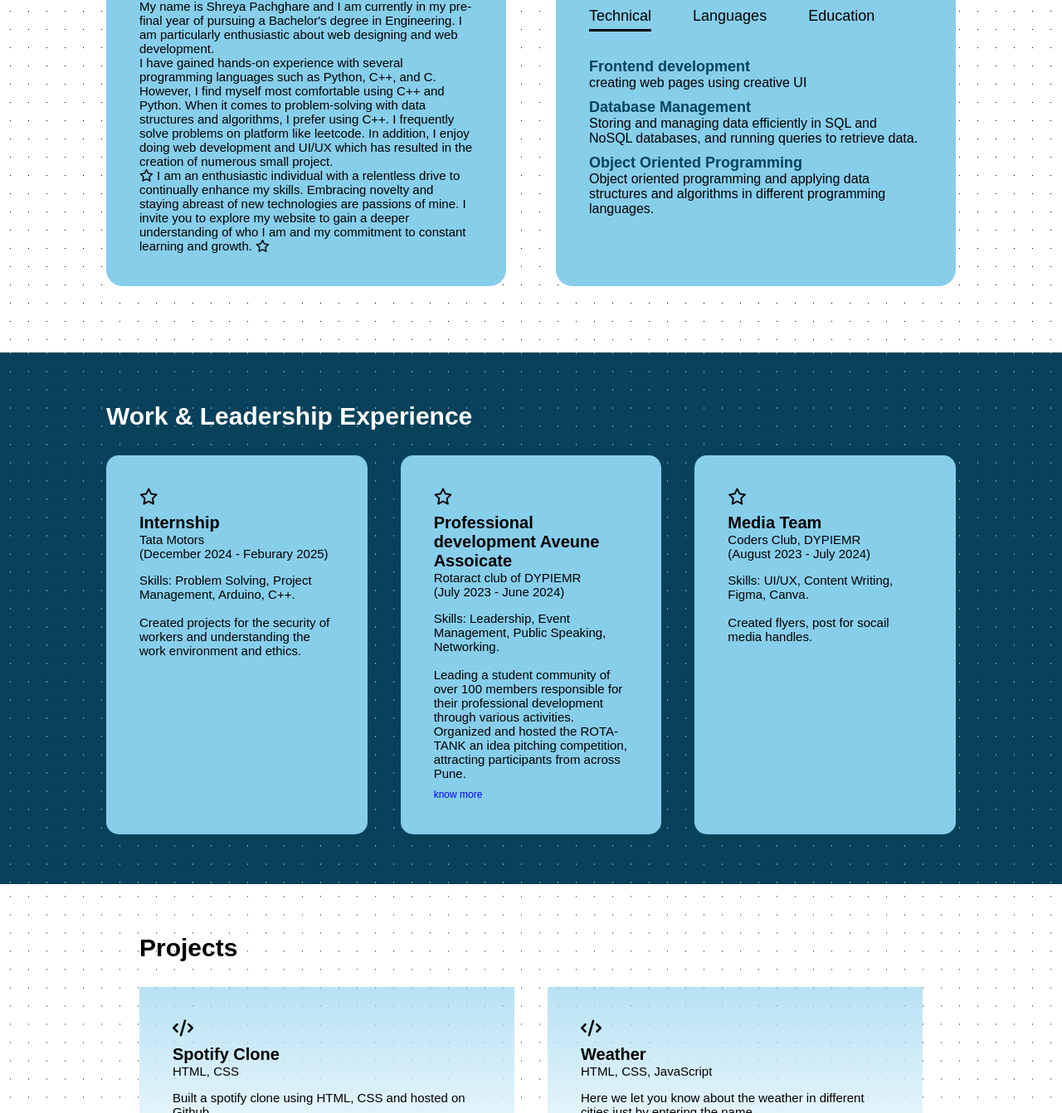
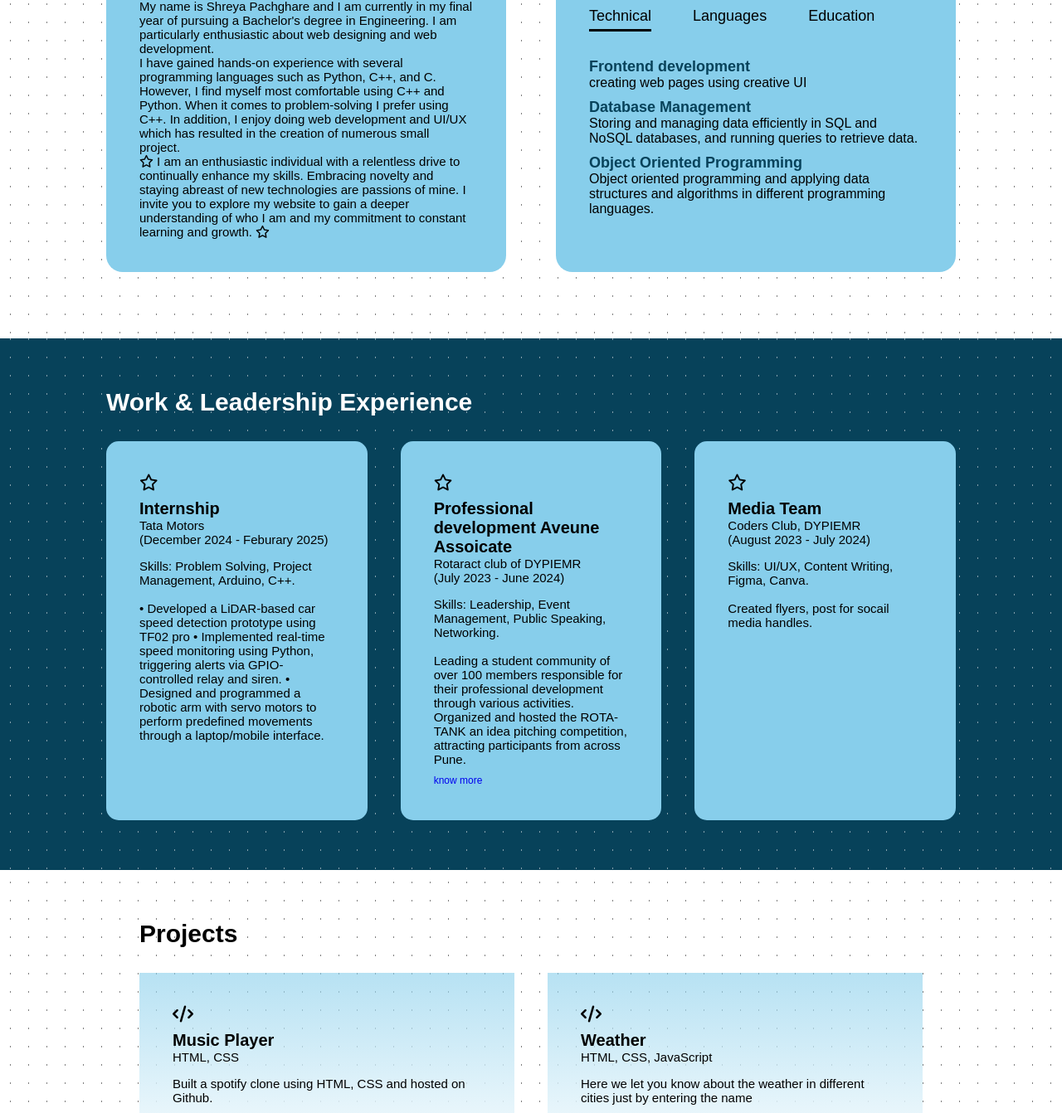
Before and after one commit to shreyap170/Portfolio-, a plain HTML site: page index.html in a window 1280 px wide. Shown: the part 715-2057 px from the top of the page at 83% size. Drawn offline with Linux system fonts and the light colour scheme.

Commit message:
Update index.html

```diff
--- a/index.html
+++ b/index.html
@@ -41,8 +41,8 @@
             <div class="row">
                 <div class="about-col-1">
                     <h1 class="subtitle">About Me</h1>
-                    <p>My name is Shreya Pachghare and I am currently in my pre-final year of pursuing a Bachelor's degree in Engineering. I am particularly enthusiastic about web designing and web development. <br>
-                        I have gained hands-on experience with several programming languages such as Python, C++, and C. However, I find myself most comfortable using C++ and Python. When it comes to problem-solving with data structures and algorithms, I prefer using C++. I frequently solve problems on platform like leetcode. In addition, I enjoy doing web development and UI/UX which has resulted in the creation of numerous small project. <br>
+                    <p>My name is Shreya Pachghare and I am currently in my final year of pursuing a Bachelor's degree in Engineering. I am particularly enthusiastic about web designing and web development. <br>
+                        I have gained hands-on experience with several programming languages such as Python, C++, and C. However, I find myself most comfortable using C++ and Python. When it comes to problem-solving I prefer using C++. In addition, I enjoy doing web development and UI/UX which has resulted in the creation of numerous small project. <br>
                         <i class="fa-regular fa-star"></i>
                             I am an enthusiastic individual with a relentless drive to continually enhance my skills. Embracing novelty and staying abreast of new technologies are passions of mine. I invite you to explore my website to gain a deeper understanding of who I am and my commitment to constant learning and growth.
                         <i class="fa-regular fa-star"></i>
@@ -81,7 +81,7 @@
                     <div class="tabcontent" id="languages">
                         <ul>
                             <li>
-                                <span>JavaScript</span> <br>Clones, webpages<br>
+                                <span>JavaScript</span> <br>Webpages<br>
                             </li>
                             <li>
                                 <span>C++ and python</span> <br> Problem Solving, Backend <br> Solve 50+ Problems on Leetcode.
@@ -138,7 +138,10 @@
                     <p>
                         Skills: Problem Solving, Project Management, Arduino, C++.
                         <br> <br>
-                        Created projects for the security of workers and understanding the work environment and ethics.
+                        • Developed a LiDAR-based car speed detection prototype using TF02 pro
+                        • Implemented real-time speed monitoring using Python, triggering alerts via GPIO-controlled relay and siren.
+                        • Designed and programmed a robotic arm with servo motors to perform predefined movements through a
+                          laptop/mobile interface.
                     </p>
 
                 </div>
@@ -182,7 +185,7 @@
                 <div>
                     <i class="fa-solid fa-code"></i>
                     <h1>
-                        Spotify Clone
+                        Music Player
                     </h1>
                     <h2>HTML, CSS</h2>
                     <p>
@@ -241,7 +244,7 @@
                     </h1>
 
                     <p>
-                        Won second prize in Ideathon held by DYPIEMR,Pune.
+                        Won first prize in Ideathon held by DYPIEMR,Pune.
                     </p>
 
                 </div>
```
